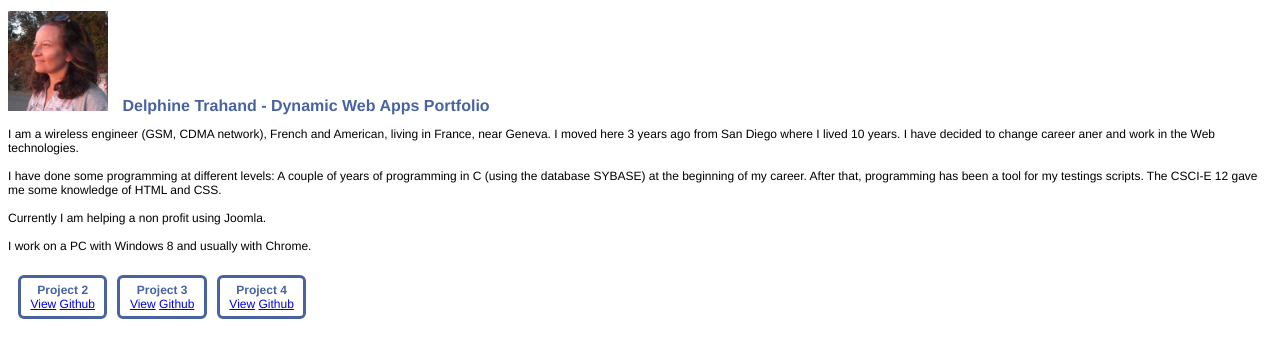
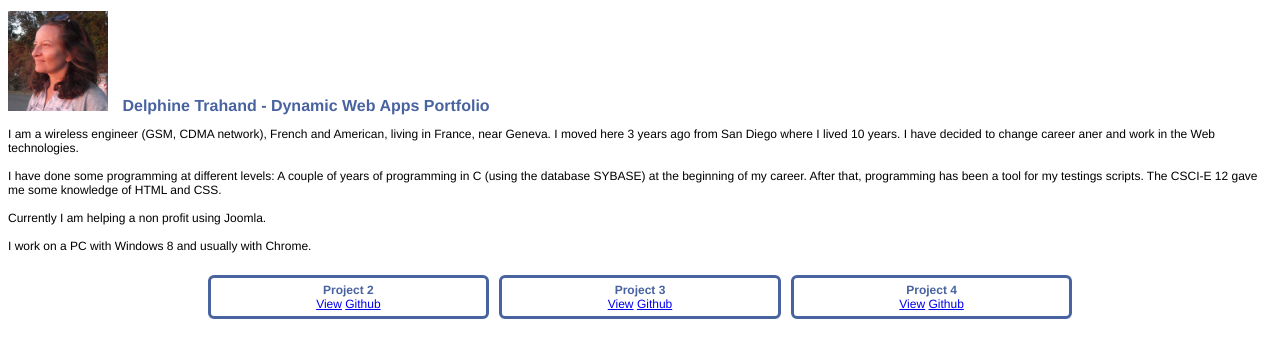
Before and after one commit to dtrahand/p1, a PHP site: page / in a window 1280 px wide. Shown: the top 358 px of the page. Run offline with PHP 8.4, Linux system fonts and the light colour scheme.

Commit message:
Readme: added description of Project, changed the index and css to center the table and make the cells bigger (table at 70%).

```diff
--- a/index.php
+++ b/index.php
@@ -25,8 +25,8 @@ The CSCI-E 12 gave me some knowledge of HTML and CSS.<br><br>
 Currently I am helping a non profit using Joomla.<br><br>
 I work on a PC with Windows 8 and usually with Chrome.
 </p>
-
-<table style="text-align: center; border-spacing: 10px;">
+<div align="center">
+<table style="text-align: center; border-spacing: 10px; ;width:70%;align:center;">
 <tbody>
 <tr>
 <!-- PROJECT 2 -->
@@ -49,6 +49,7 @@ I work on a PC with Windows 8 and usually with Chrome.
 </tr>
 </tbody>
 </table>
+</div>
 
 </body>
 </html>
```
Also changed, not shown: README.md, css/DwaP1.css (indentation only).
